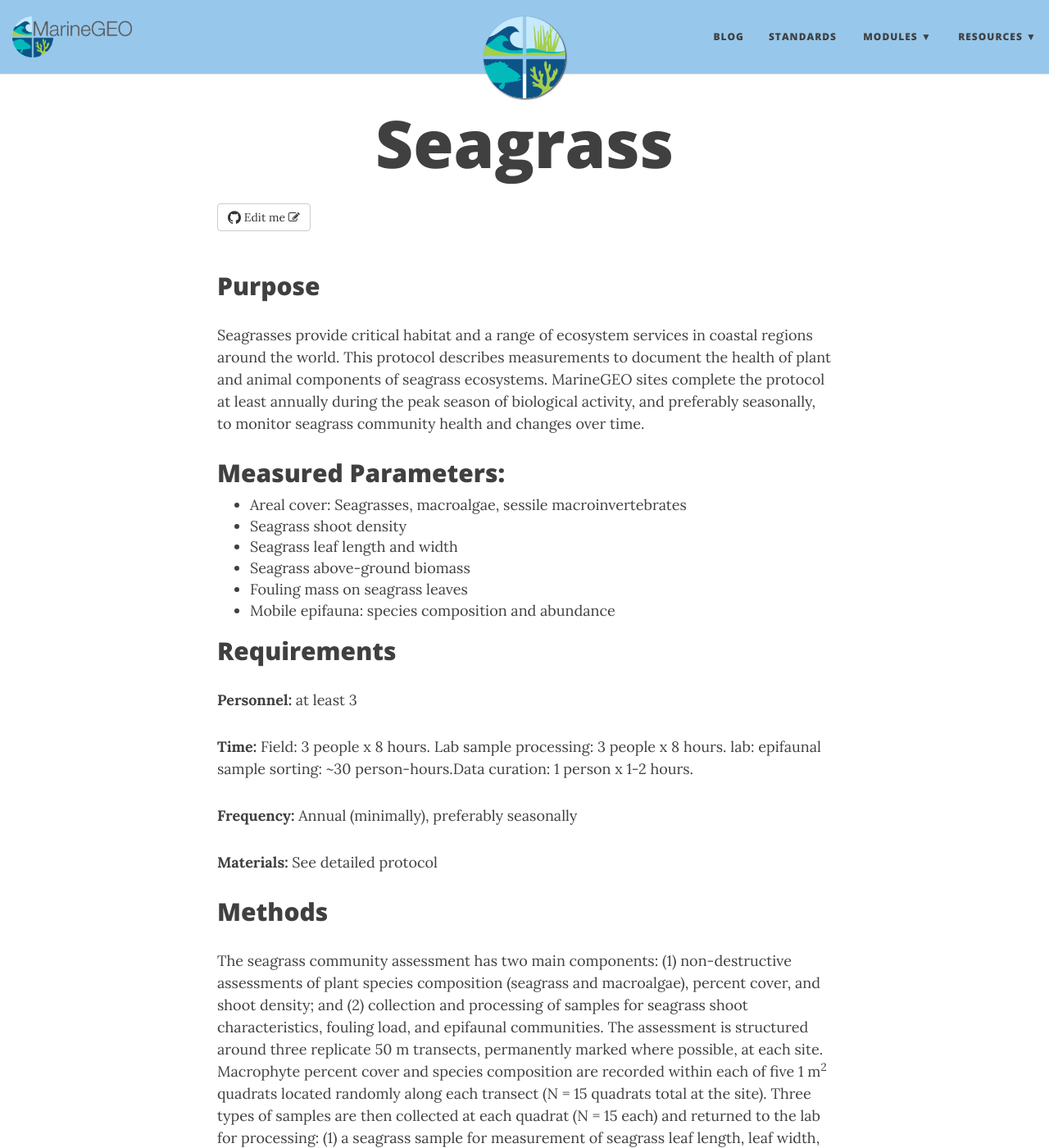
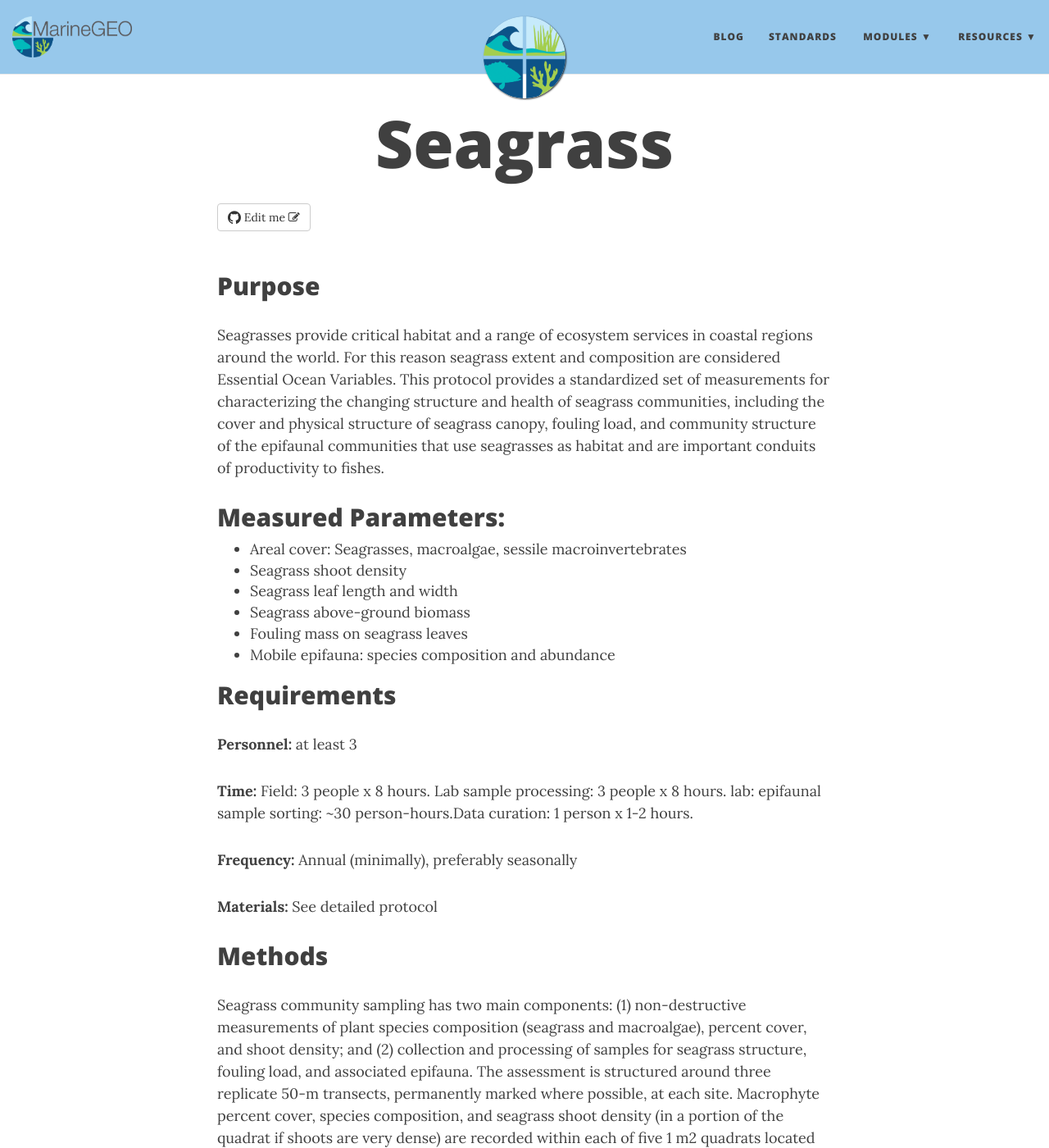
Before and after one commit to mukhamadazistholib/marinegeo.github.io, a Jekyll site: the page built from _project-modules/seagrass.md, in a window 1280 px wide and 1400 px high. Shown: the whole window at 82% size. Built offline with Jekyll 4.4.1, drawn with Linux system fonts in a browser that asks for light colours; nearby versions of some CDN libraries; some of the changed text lies outside the part shown.

Commit message:
Update seagrass.md

```diff
--- a/_project-modules/seagrass.md
+++ b/_project-modules/seagrass.md
@@ -11,7 +11,7 @@ modules:
 ---
 ## Purpose
 
-Seagrasses provide critical habitat and a range of ecosystem services in coastal regions around the world. This protocol describes measurements to document the health of plant and animal components of seagrass ecosystems. MarineGEO sites complete the protocol at least annually during the peak season of biological activity, and preferably seasonally, to monitor seagrass community health and changes over time.
+Seagrasses provide critical habitat and a range of ecosystem services in coastal regions around the world. For this reason seagrass extent and composition are considered Essential Ocean Variables. This protocol provides a standardized set of measurements for characterizing the changing structure and health of seagrass communities, including the cover and physical structure of seagrass canopy, fouling load, and community structure of the epifaunal communities that use seagrasses as habitat and are important conduits of productivity to fishes.
 
 ## Measured Parameters:
  - Areal cover: Seagrasses, macroalgae, sessile macroinvertebrates
@@ -33,7 +33,7 @@ Seagrasses provide critical habitat and a range of ecosystem services in coastal
 
 ## Methods
 
-The seagrass community assessment has two main components: (1) non-destructive assessments of plant species composition (seagrass and macroalgae), percent cover, and shoot density; and (2) collection and processing of samples for seagrass shoot characteristics, fouling load, and epifaunal communities. The assessment is structured around three replicate 50 m transects, permanently marked where possible, at each site. Macrophyte percent cover and species composition are recorded within each of five 1 m<sup>2</sup> quadrats located randomly along each transect (N = 15 quadrats total at the site). Three types of samples are then collected at each quadrat (N = 15 each) and returned to the lab for processing: (1) a seagrass sample for measurement of seagrass leaf length, leaf width, sheath length, and foiuling load; and (2) a bag sample of seagrass shoots to characterize the associated mobile epifauna community.
+Seagrass community sampling has two main components: (1) non-destructive measurements of plant species composition (seagrass and macroalgae), percent cover, and shoot density; and (2) collection and processing of samples for seagrass structure, fouling load, and associated epifauna. The assessment is structured around three replicate 50-m transects, permanently marked where possible, at each site. Macrophyte percent cover, species composition, and seagrass shoot density (in a portion of the quadrat if shoots are very dense) are recorded within each of five 1 m2 quadrats located randomly along each transect (N = 15 quadrats total at the site). Three types of samples are then collected (N = 15 each) and returned to the lab for processing: (1) a bag sample of seagrass shoots to measure seagrass leaf length and width, sheath length, and mass of fouling material; and (2) a bag sample of seagrass shoots to characterize the associated mobile epifauna community.
 
 Please read the MarineGEO Seagrass Protocol for full methods and instructions.
 
@@ -45,4 +45,8 @@ Use the Seagrass Data Entry Template to transfer data from the field and lab dat
 
 Duffy, J. E., P. L. Reynolds, C. Boström, J. A. Coyer, M. Cusson, S. Donadi, J. G. Douglass, J. S. Eklöf, A. H. Engelen, B. K. ERIKSSON, S. Fredriksen, L. Gamfeldt, C. Gustafsson, G. Hoarau, M. Hori, K. Hovel, K. Iken, J. S. Lefcheck, P.-O. Moksnes, M. Nakaoka, M. I. O'connor, J. L. Olsen, J. P. Richardson, J. L. Ruesink, E. E. Sotka, J. Thormar, M. A. Whalen, and J. J. Stachowicz. 2015. Biodiversity mediates top-down control in eelgrass ecosystems: a global comparative-experimental approach. <a href="https://onlinelibrary.wiley.com/doi/abs/10.1111/ele.12448">Ecology Letters 18:696–705</a>.
 
+McKenzie, L. J., L. Long, R. C. B. marina, 2000. 2000. Seagrass-Watch: Community based monitoring of seagrass resources. <a href="http://www.seagrasswatch.org/Info_centre/Publications/McKenzie_etal_2002_BiolMarMedit.pdf">Biol. Mar. Medit. 7:393–396</a>.
+
 Ruesink, J. L., J. J. Stachowicz, P. L. Reynolds, C. Boström, M. Cusson, J. Douglass, J. Eklöf, A. H. Engelen, M. Hori, K. Hovel, K. Iken, P.-O. Moksnes, M. Nakaoka, M. I. O'connor, J. L. Olsen, E. E. Sotka, M. A. Whalen, and J. E. Duffy. 2017. Form-function relationships in a marine foundation species depend on scale: a shoot to global perspective from a distributed ecological experiment. <a href="https://onlinelibrary.wiley.com/doi/abs/10.1111/oik.04270">Oikos 127:364–374</a>.
+
+Short, F. T., L. J. McKenzie, R. G. Coles, and V. KP. 2002. SeagrassNet Manual for Scientific Monitoring of Seagrass Habitat. <a href="http://irmaservices.nps.gov/datastore/v4/rest/DownloadFile/459355?accessType=DOWNLOAD">Pages 1–65</a>.
```
